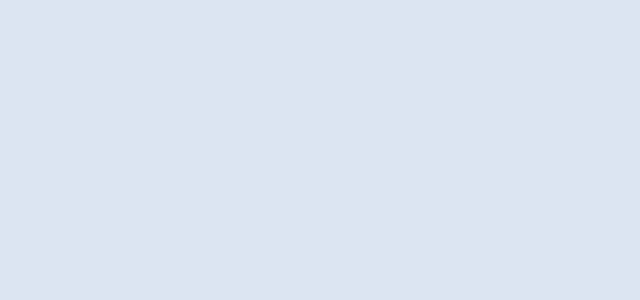
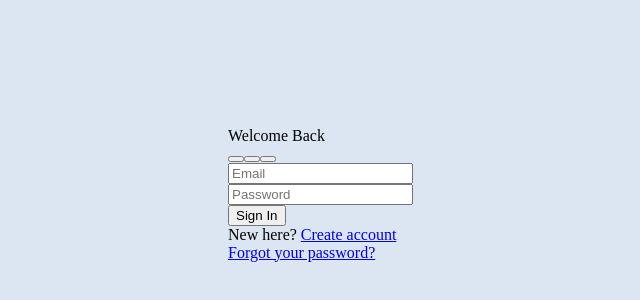
Before and after one commit to fixiabis/react-sign-in-sample, a React (Vite) app: page / in a window 1280 px wide. Shown: the part 206-506 px from the top of the page, without its empty margins (262-902 px from the left). Built offline with nearby package versions, Linux system fonts and the light colour scheme.

Commit message:
feat(sign-in): form dom structure (default)

```diff
--- a/src/App.tsx
+++ b/src/App.tsx
@@ -1,12 +1,17 @@
 import { useEffect } from "react";
 import "./App.scss";
+import { SignInForm } from "./components/sign-in-form";
 
 function App() {
 	useEffect(() => {
 		document.title = "Sign In";
 	}, []);
 
-	return <div className="sign-in-page"></div>;
+	return (
+		<div className="sign-in-page">
+			<SignInForm />
+		</div>
+	);
 }
 
 export default App;
--- /dev/null
+++ b/src/components/sign-in-form.tsx
@@ -0,0 +1,33 @@
+export function SignInForm() {
+	return (
+		<form className="sign-in-form">
+			<div className="sign-in-form--title">Welcome Back</div>
+			<div className="sign-in-form--social-buttons">
+				<button className="sign-in-form--social-button -facebook" type="button"></button>
+				<button className="sign-in-form--social-button -twitter" type="button"></button>
+				<button className="sign-in-form--social-button -google" type="button"></button>
+			</div>
+			<input className="sign-in-form--input -email" type="email" placeholder="Email" />
+			<div className="sign-in-form--input -password -wrapper">
+				<input className="sign-in-form--input -password" type="password" placeholder="Password" />
+				<div className="sign-in-form--password-visibility-toggle"></div>
+			</div>
+			<button className="sign-in-form--button" type="submit">
+				Sign In
+			</button>
+			<div className="sign-in-form--hints">
+				<div className="sign-in-form--hint -create-account">
+					New here?{" "}
+					<a className="sign-in-form--link" href="#">
+						Create account
+					</a>
+				</div>
+				<div className="sign-in-form--hint -forget-password">
+					<a className="sign-in-form--link" href="#">
+						Forgot your password?
+					</a>
+				</div>
+			</div>
+		</form>
+	);
+}
```
